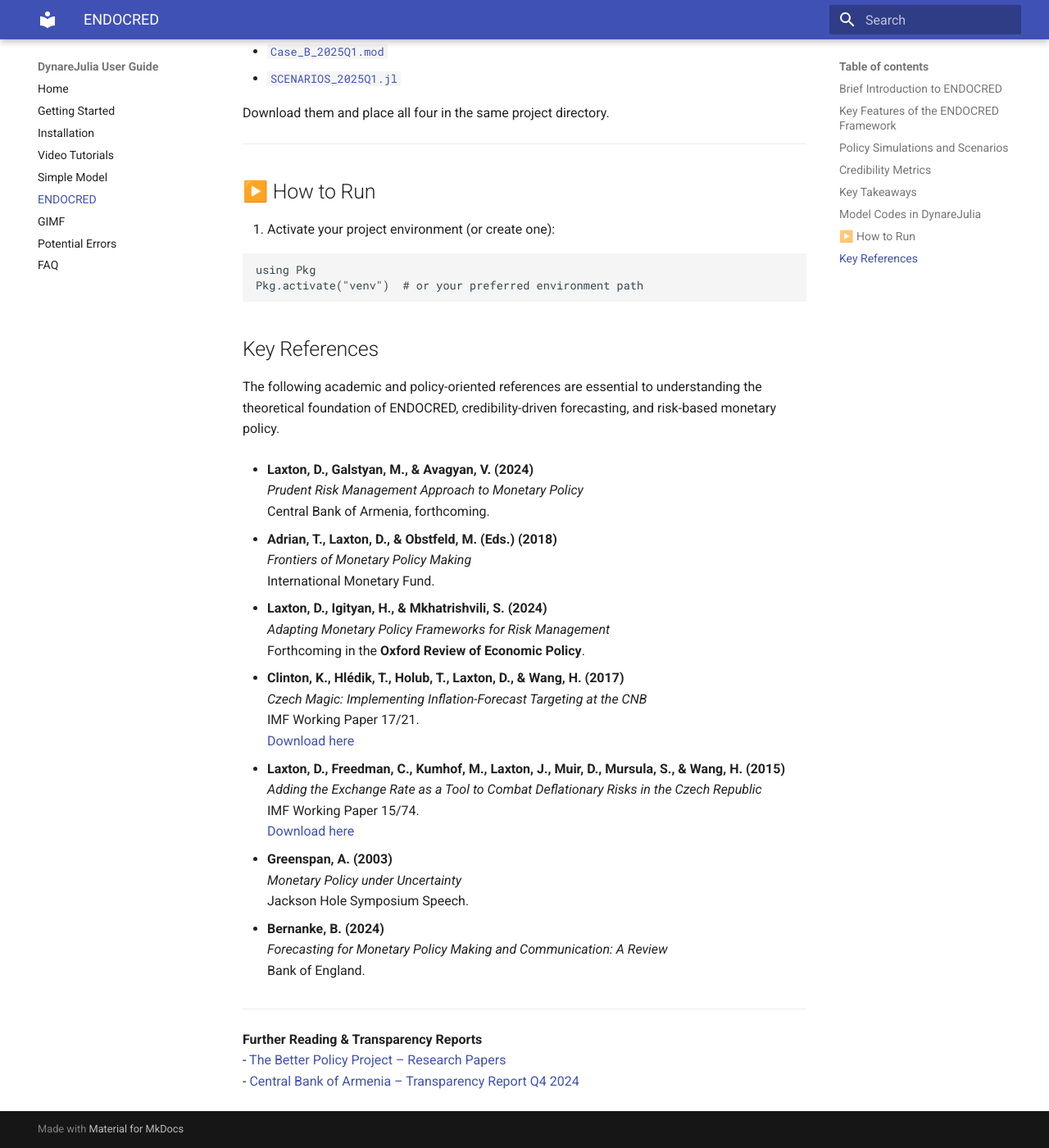
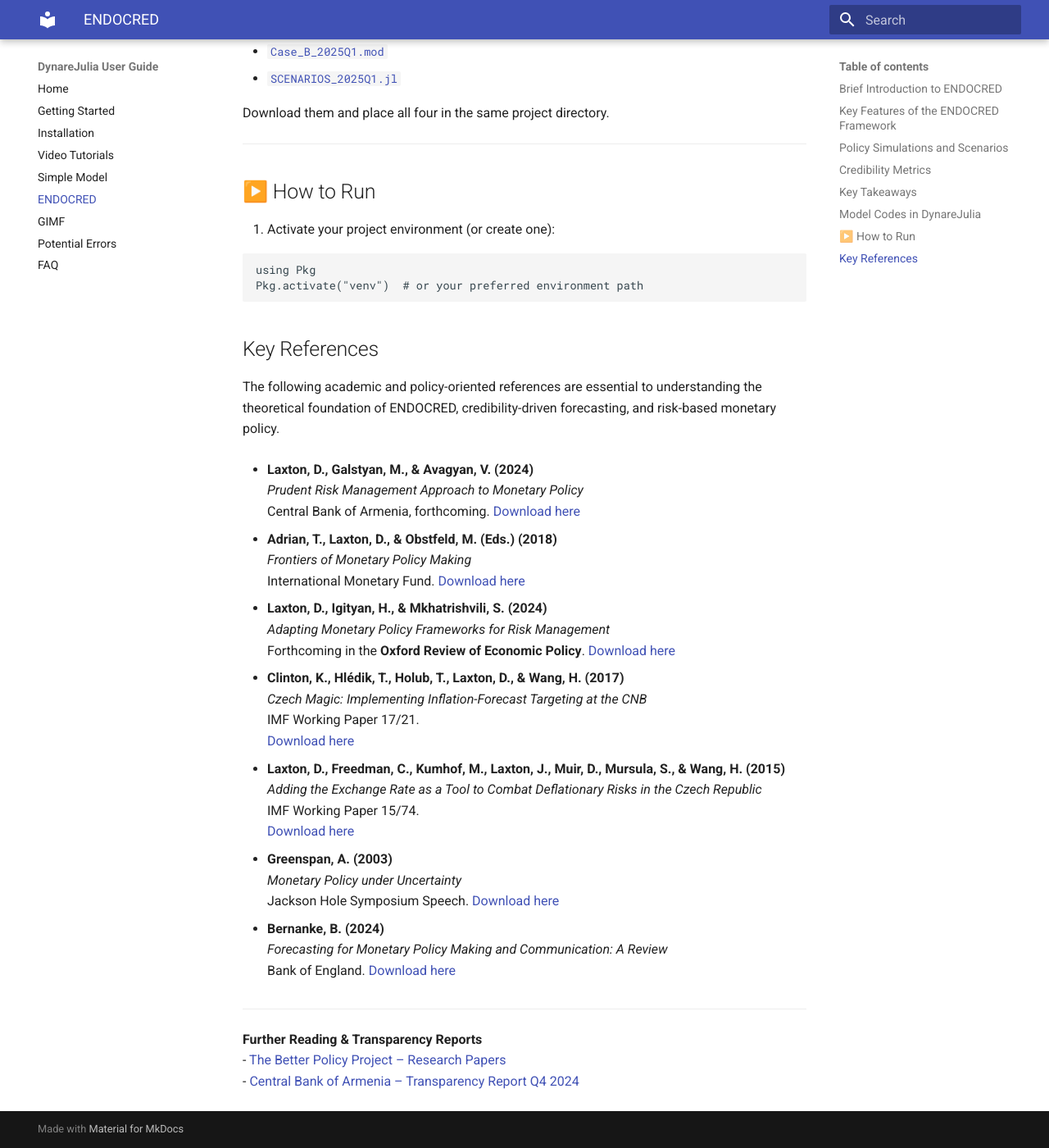
Before and after one commit to AsyaKostanyan/DynareJulia-User-Guide, an MkDocs documentation site: the page built from docs/endocred.md, in a window 1280 px wide and 1400 px high, scrolled down 2477 px. Shown: the whole window at 82% size. Built offline with MkDocs 1.6.1 and Material for MkDocs 9.7.7, drawn with Linux system fonts in a browser that asks for light colours.

Commit message:
Add links for the papers

```diff
--- a/docs/endocred.md
+++ b/docs/endocred.md
@@ -96,14 +96,17 @@ The following academic and policy-oriented references are essential to understan
 - **Laxton, D., Galstyan, M., & Avagyan, V. (2024)**
   *Prudent Risk Management Approach to Monetary Policy*
   Central Bank of Armenia, forthcoming.
+  [Download here](https://www.thebetterpolicyproject.org/_files/ugd/bf672a_44316592afd24e26add8648beeb507a2.pdf)
 
 - **Adrian, T., Laxton, D., & Obstfeld, M. (Eds.) (2018)**
   *Frontiers of Monetary Policy Making*
   International Monetary Fund.
+  [Download here](https://www.thebetterpolicyproject.org/_files/ugd/bf672a_8de64ff0b60b4b5b84ce827b82627fe8.pdf)
 
 - **Laxton, D., Igityan, H., & Mkhatrishvili, S. (2024)**
   *Adapting Monetary Policy Frameworks for Risk Management*
   Forthcoming in the **Oxford Review of Economic Policy**.
+  [Download here](https://www.thebetterpolicyproject.org/_files/ugd/bf672a_de842ff248ea4351b5c31b172e3fca22.pdf)
 
 - **Clinton, K., Hlédik, T., Holub, T., Laxton, D., & Wang, H. (2017)**
   *Czech Magic: Implementing Inflation-Forecast Targeting at the CNB*
@@ -118,10 +121,12 @@ The following academic and policy-oriented references are essential to understan
 - **Greenspan, A. (2003)**
   *Monetary Policy under Uncertainty*
   Jackson Hole Symposium Speech.
+  [Download here](https://www.federalreserve.gov/boarddocs/speeches/2003/20030829/default.htm)
 
 - **Bernanke, B. (2024)**
   *Forecasting for Monetary Policy Making and Communication: A Review*
   Bank of England.
+  [Download here](https://www.bankofengland.co.uk/independent-evaluation-office/forecasting-for-monetary-policy-making-and-communication-at-the-bank-of-england-a-review)
 
 ---
 
```
